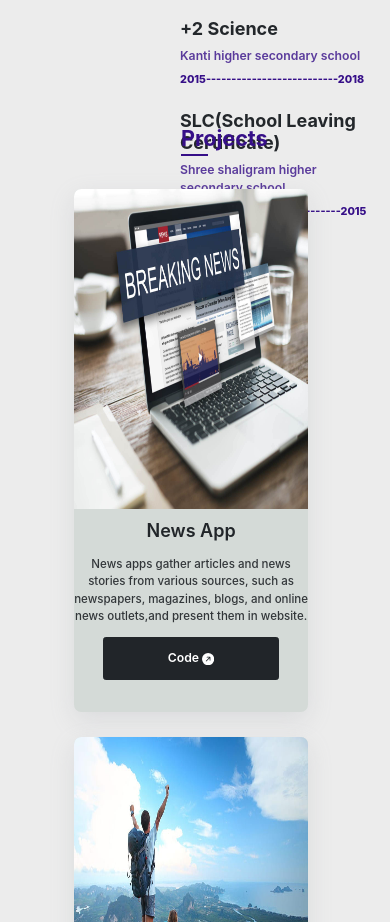
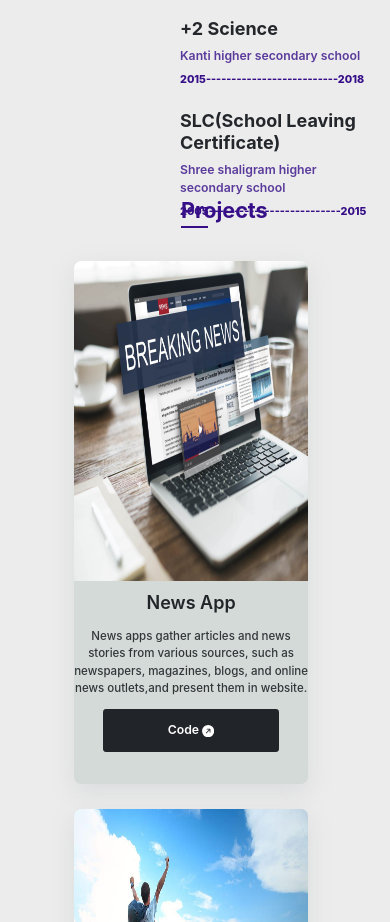
Before and after one commit to Navaraj-Poudel/Personal_Website, a React (Create React App) app in the folder my_personal_website/: page / in a window 390 px wide. Shown: the part 2120-3042 px from the top of the page. Built offline with nearby package versions, Linux system fonts and the light colour scheme.

Commit message:
background_color_changed

```diff
--- a/my_personal_website/src/Component/Project/style.css
+++ b/my_personal_website/src/Component/Project/style.css
@@ -125,6 +125,6 @@
 }
 @media(max-width:550px) {
     .projecttitle{
-        margin-top:30rem;
+        margin-top:40rem;
     }
 }
```
